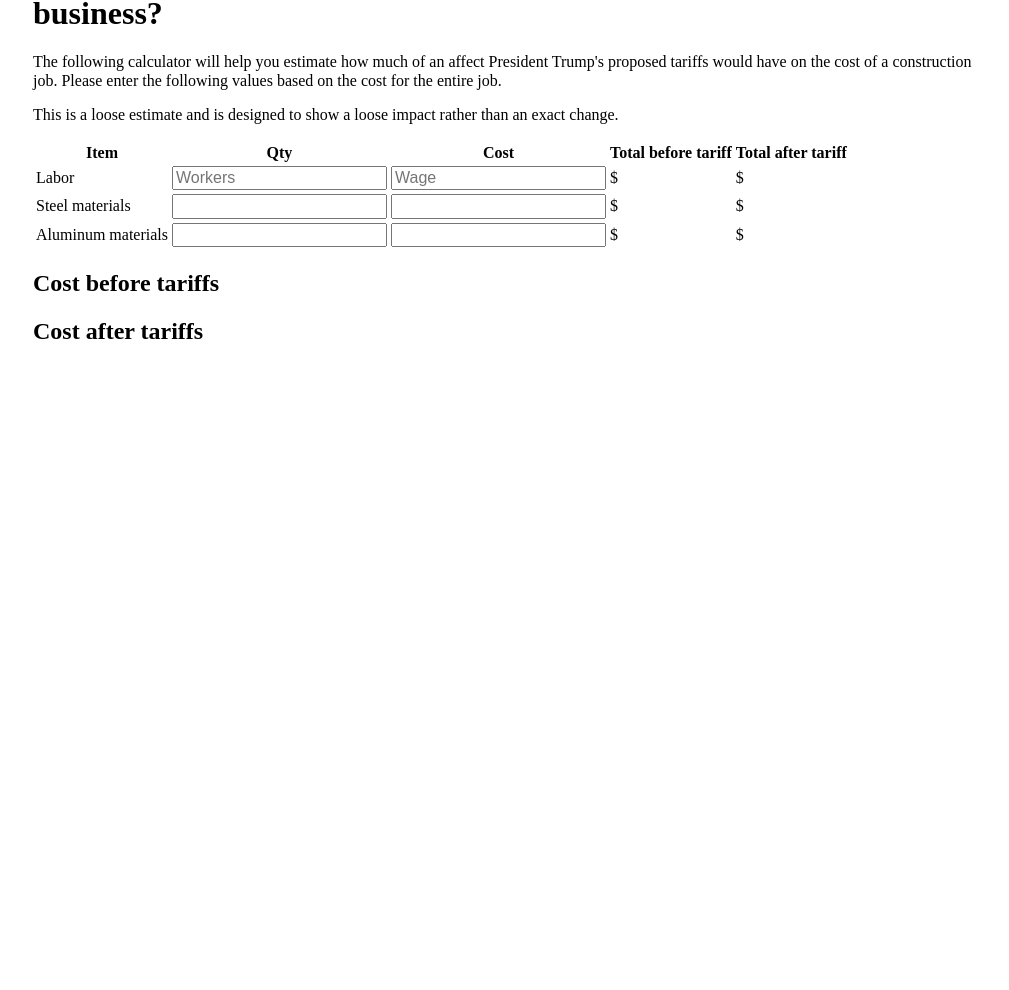
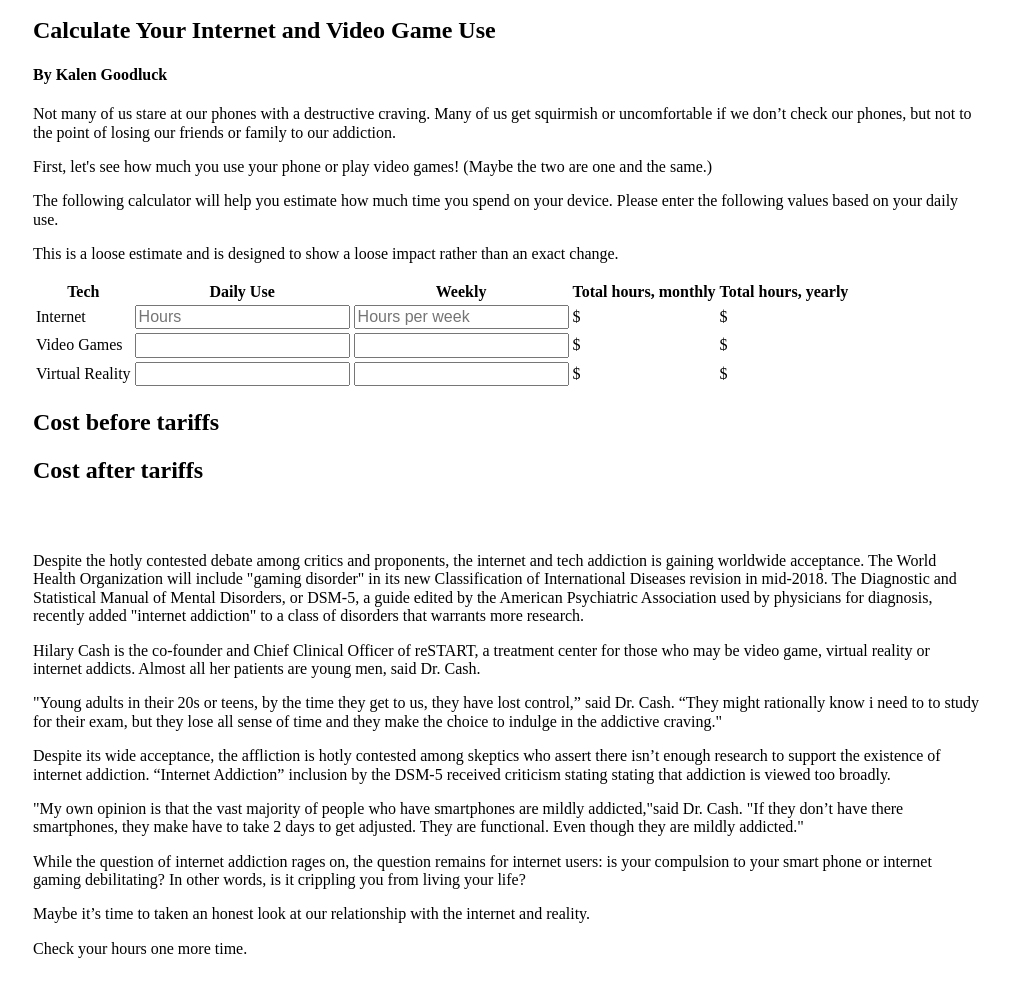
Before and after one commit to kalengoodluck/game-addiction, a plain HTML site: page index.html in a window 1280 px wide. Shown: the part 79-1069 px from the top of the page, without its empty margins (133-1142 px from the left). Before the commit the page ends 800 px from the top, so only its background shows below. Drawn offline with nearby package versions, Linux system fonts and the light colour scheme.

Commit message:
html new

```diff
--- a/index.html
+++ b/index.html
@@ -7,7 +7,7 @@
         <meta http-equiv="X-UA-Compatible" content="IE=edge">
         <meta name="viewport" content="width=device-width, initial-scale=1">
         <!-- first step to a responsive site -->
-        <title>Functions and Calculators</title>
+        <title>The Internet Addict</title>
 
         <!-- FONT AWESOME -->
         <link href="https://maxcdn.bootstrapcdn.com/font-awesome/4.7.0/css/font-awesome.min.css" rel="stylesheet">
@@ -26,36 +26,41 @@
     <body>
         <!-- YOUR CONTENT GOES HERE -->
         <div class="container">
-            <h1>How will steel and aluminum tariffs impact your construction business?</h1>
-            <p>The following calculator will help you estimate how much of an affect President Trump's proposed tariffs would have on the cost of a construction job. Please enter the following values based on the cost for the entire job.</p>
+            <h1>The Internet Addict</h1>
+            <h2>Calculate Your Internet and Video Game Use</h2>
+            <h4>By Kalen Goodluck</h4>
+            <p>Not many of us stare at our phones with a destructive craving. Many of us get squirmish or uncomfortable if we don’t check our phones, but not to the point of losing our friends or family to our addiction.</p>
+            <p>First, let's see how much you use your phone or play video games! (Maybe the two are one and the same.)</p>
+
+            <p>The following calculator will help you estimate how much time you spend on your device. Please enter the following values based on your daily use.</p>
 
             <p>This is a loose estimate and is designed to show a loose impact rather than an exact change.</p>
             <table>
                 <tr>
-                    <th>Item</th>
-                    <th>Qty</th>
-                    <th>Cost</th>
-                    <th>Total before tariff</th>
-                    <th>Total after tariff</th>
+                    <th>Tech</th>
+                    <th>Daily Use</th>
+                    <th>Weekly</th>
+                    <th>Total hours, monthly</th>
+                    <th>Total hours, yearly</th>
                 </tr>
                 <tr class="item" data-tariff-percent="0">
-                    <td>Labor</td>
+                    <td>Internet</td>
                     <td>
-                        <input class="qty" type="number" placeholder="Workers" />
+                        <input class="qty" type="number" placeholder="Hours" />
                     </td>
-                    <td><input class="cost" type="number" placeholder="Wage" /></td>
+                    <td><input class="cost" type="number" placeholder="Hours per week" /></td>
                     <td class="pre_total">$<span></span></td>
                     <td class="post_total">$<span></span></td>
                 </tr>
                 <tr class="item" data-tariff-percent="25">
-                    <td>Steel materials</td>
+                    <td>Video Games</td>
                     <td><input class="qty" type="number" /></td>
                     <td><input class="cost" type="number" /></td>
                     <td class="pre_total">$<span></span></td>
                     <td class="post_total">$<span></span></td>
                 </tr>
                 <tr class="item" data-tariff-percent="10">
-                    <td>Aluminum materials</td>
+                    <td>Virtual Reality</td>
                     <td><input class="qty" type="number" /></td>
                     <td><input class="cost" type="number" /></td>
                     <td class="pre_total">$<span></span></td>
@@ -79,6 +84,17 @@
 
         <!-- Your javascript should be called here -->
         <script src="main.js"></script>
+
+        <div class="container">
+          <p>Despite the hotly contested debate among critics and proponents, the internet and tech addiction is gaining worldwide acceptance. The World Health Organization will include "gaming disorder" in its new Classification of International Diseases revision in mid-2018. The Diagnostic and Statistical Manual of Mental Disorders, or DSM-5, a guide edited by the American Psychiatric Association used by physicians for diagnosis, recently added "internet addiction" to a class of disorders that warrants more research.</p>
+          <p>Hilary Cash is the co-founder and Chief Clinical Officer of reSTART, a treatment center for those who may be video game, virtual reality or internet addicts. Almost all her patients are young men, said Dr. Cash.</p>
+          <p>"Young adults in their 20s or teens, by the time they get to us, they have lost control,” said Dr. Cash. “They might rationally know i need to to study for their exam, but they lose all sense of time and they make the choice to indulge in the addictive craving."</p>
+          <p>Despite its wide acceptance, the affliction is hotly contested among skeptics who assert there isn’t enough research to support the existence of internet addiction. “Internet Addiction” inclusion by the DSM-5 received criticism stating stating that addiction is viewed too broadly.</p>
+          <p>"My own opinion is that the vast majority of people who have smartphones are mildly addicted,"said Dr. Cash. "If they don’t have there smartphones, they make have to take 2 days to get adjusted. They are functional. Even though they are mildly addicted."</p>
+          <p>While the question of internet addiction rages on, the question remains for internet users: is your compulsion to your smart phone or internet gaming debilitating? In other words, is it crippling you from living your life?</p>
+          <p>Maybe it’s time to taken an honest look at our relationship with the internet and reality.</p>
+          <p>Check your hours one more time.</p>
+        </div>
     </body>
 
 </html>
```
